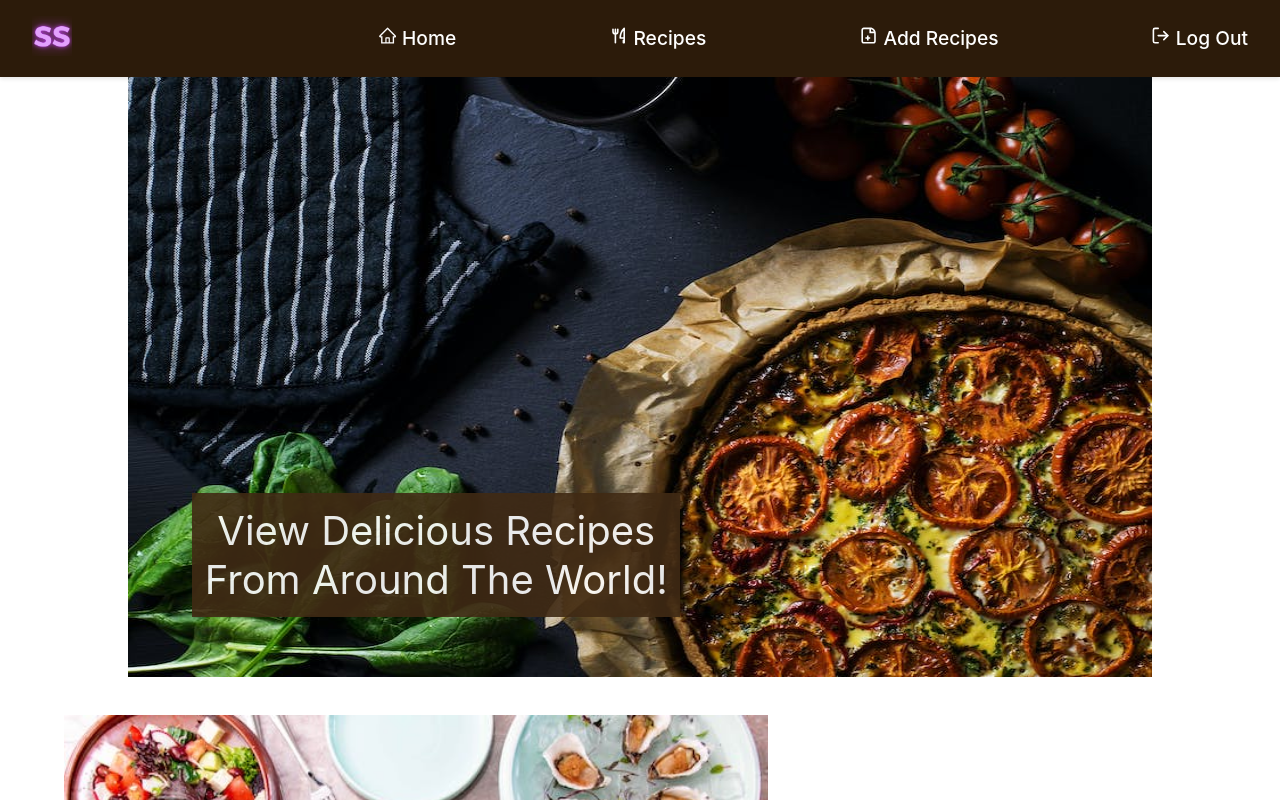
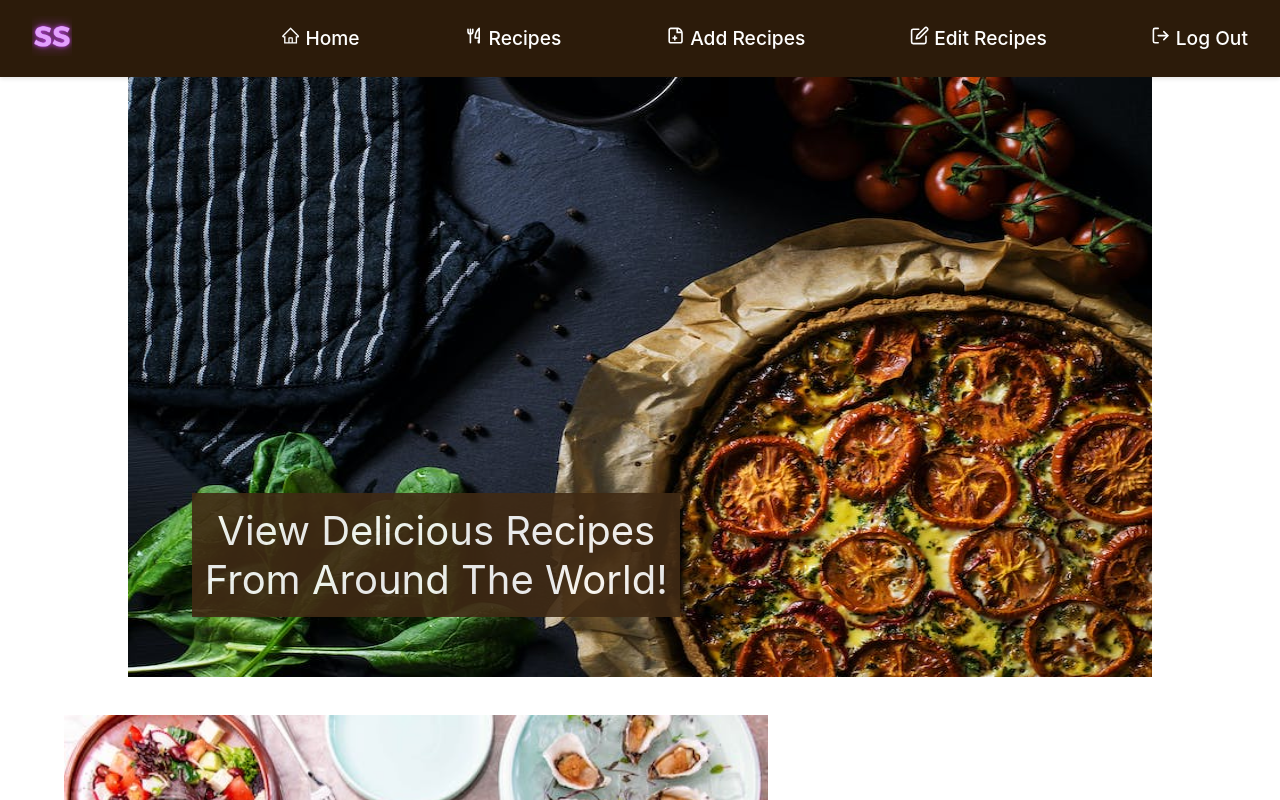
Before and after one commit to SANJANASOLANGA/ReactFoodRecipe, a React (Create React App) app in the folder Client/: page /adminhome in a window 1280 px wide. Shown: the top 800 px of the page. Built offline with nearby package versions, Linux system fonts and the light colour scheme.

Commit message:
Added edit recipes into nav bar

```diff
--- a/Client/src/components/NavBarAdmin.js
+++ b/Client/src/components/NavBarAdmin.js
@@ -3,6 +3,7 @@ import { Link } from "react-router-dom";
 import { AiOutlineHome, AiOutlineUser } from "react-icons/ai";
 import { CgFileAdd } from "react-icons/cg";
 import { TbToolsKitchen2 } from "react-icons/tb";
+import { LuEdit } from "react-icons/lu";
 import { FiLogOut } from "react-icons/fi";
 import Navbar from "react-bootstrap/Navbar";
 import Nav from "react-bootstrap/Nav";
@@ -46,7 +47,7 @@ function NavBarAdmin() {
               <AiOutlineHome/>
               {" "}Home
             </Nav.Link>
-            <Nav.Link as={Link} to="/edit-recipes" onClick={handleLinkClick}>
+            <Nav.Link as={Link} to="/recipes-admin" onClick={handleLinkClick}>
               <TbToolsKitchen2/>
               {" "}Recipes
             </Nav.Link>
@@ -57,6 +58,10 @@ function NavBarAdmin() {
             >
               <CgFileAdd/>
               {" "}Add Recipes
+            </Nav.Link>
+            <Nav.Link as={Link} to="/edit-recipes" onClick={handleLinkClick}>
+              <LuEdit/>
+              {" "}Edit Recipes
             </Nav.Link>
             <Nav.Link as={Link} to="/admin-contact" onClick={handleLinkClick}>
               <FiLogOut/> {" "}Log Out
```
